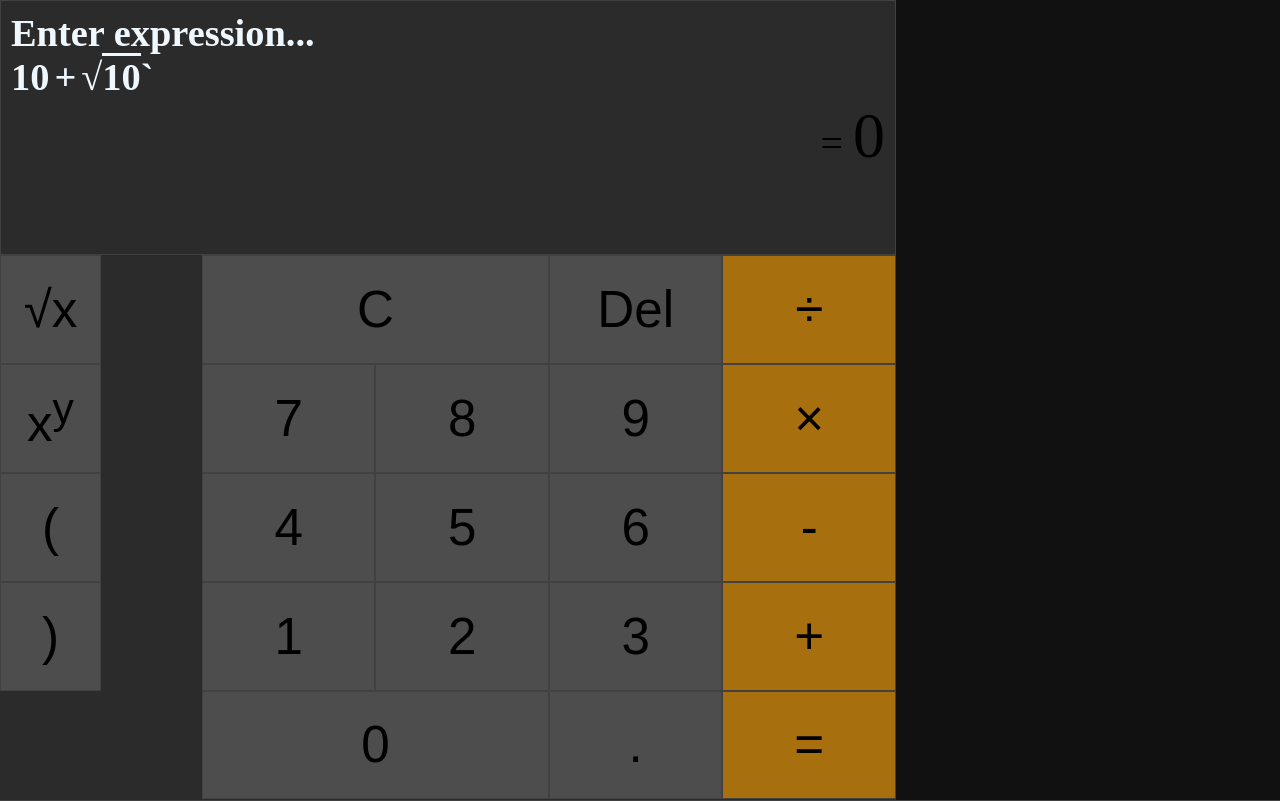
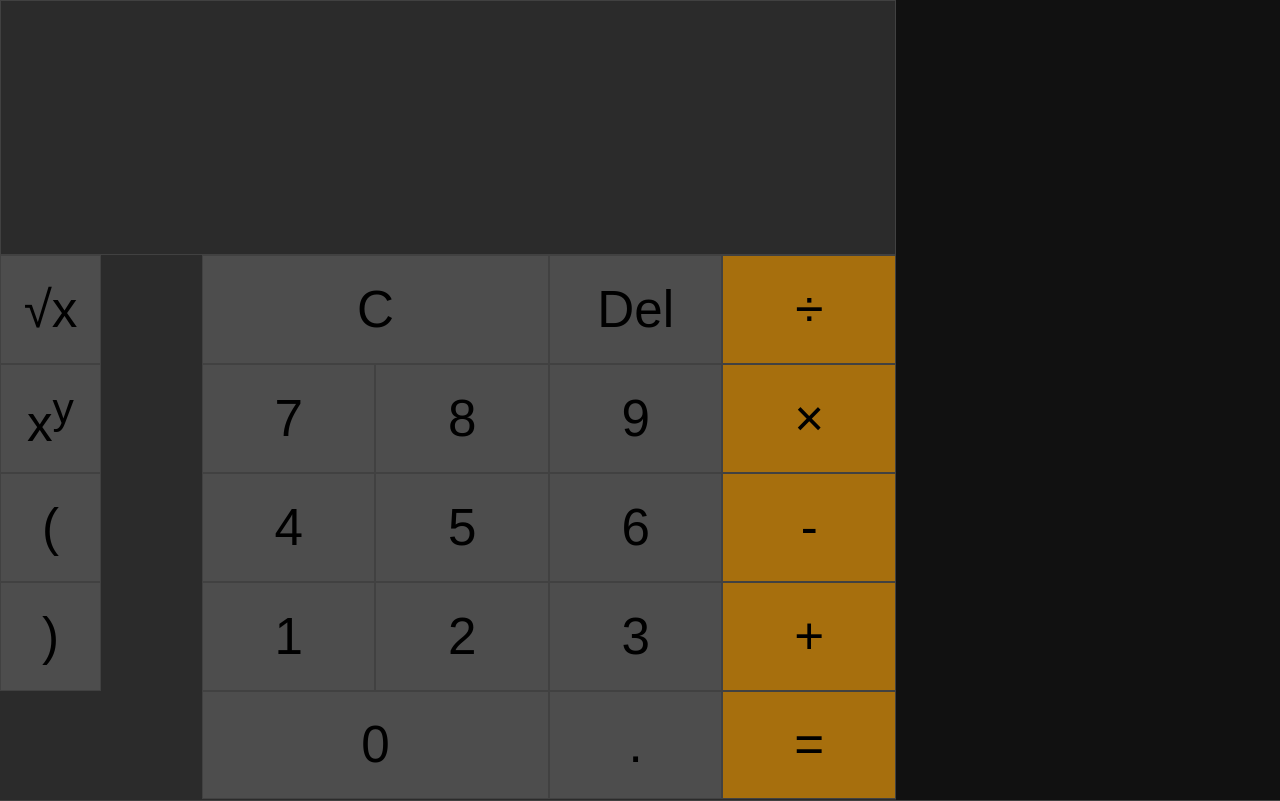
Before and after one commit to MaratAsh/jquerry-calc, a plain HTML site: page index.html in a window 1280 px wide. Both pictures are taken after a click on the button "√x". Drawn offline with nearby package versions, Linux system fonts and the light colour scheme.

Commit message:
Some elements was droped

```diff
--- a/custom.js
+++ b/custom.js
@@ -1,6 +1,6 @@
-const calc_exp = $(".calc-expression")[0];
-const calc__exp = $(".calc-expression")[1];
-const calc__res = calc__exp.parentElement.lastElementChild;
+const calc__exp = $(".calc-expression")[0];
+const calc_board_res = $("#calc-ex")[0];
+const calc__res = $(".calc-expression-result")[0];
 
 const OPERATION_ADD = 1;
 const OPERATION_SUB = 2;
@@ -137,6 +137,7 @@ function preprocess_command()
 	{
 		calc__exp.innerText = "";
 	}
+	calc_board_res.style.visibility = "hidden";
 }
 
 function process_eq()
@@ -240,16 +241,6 @@ function process_del()
 
 function process_clear()
 {
-	if (calc_exp.classList.contains("calc-not-active"))
-	{
-
-	}
-	else
-	{
-		calc_exp.classList.add("calc-not-active");
-		calc_exp.innerHTML = "Enter expression...";
-		calc__res.style.visibility = "hidden";
-	}
 	if (calc__exp.classList.contains("calc-not-active"))
 	{
 
@@ -258,7 +249,7 @@ function process_clear()
 	{
 		calc__exp.classList.add("calc-not-active");
 		calc__exp.innerHTML = "Enter expression...";
-		calc__res.style.visibility = "hidden";
+		calc_board_res.style.visibility = "hidden";
 	}
 }
 
@@ -513,8 +504,4 @@ $(document).ready(function () {
 	$("#button-subexp-end").click(process_subexp_end);
 	$(document).keyup(process_keyup);
 	process_clear();
-
-	process_number(10);
-	process_add();
-	process_number(10);
 });
--- a/index.html
+++ b/index.html
@@ -10,14 +10,6 @@
 			<div class="calc">
 
 			<div class="calc-display">
-				<div class="calc-expression calc-not-active">
-					Enter expression...
-				</div>
-				<!--
-				 	<span class="calc-expression-operand">5</span>
-					<span class="calc-expression-operator">+</span>
-					<span class="calc-expression-operand">5</span>
-				 -->
 				<span class="calc-expression calc-not-active" style="height: 50px">
 					Enter expression...
 				</span>
```
